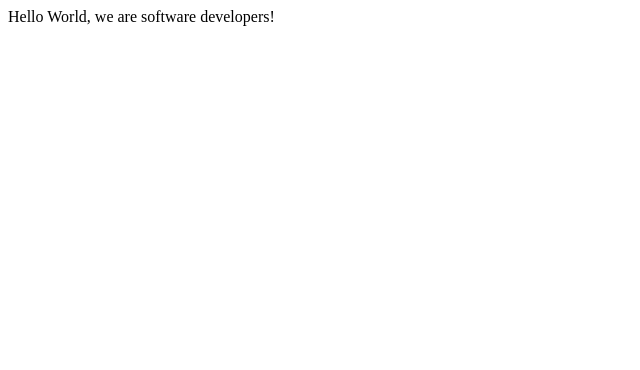
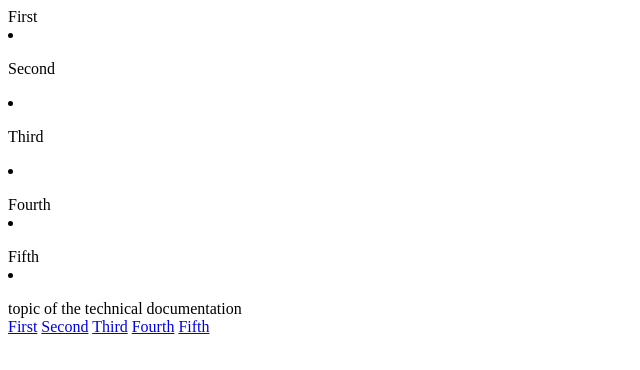
Before and after one commit to Fahim-Khan-P/project-2, a plain HTML site: page fcc-test-suite-template-master/index.html in a window 1280 px wide. Shown: the whole page, without its empty margins (0-640 px from the left). Drawn offline with Linux system fonts and the light colour scheme.

Commit message:
html code

```diff
--- a/fcc-test-suite-template-master/index.html
+++ b/fcc-test-suite-template-master/index.html
@@ -6,7 +6,55 @@
     <link rel="stylesheet" href="css/style.css">
   </head>
 
+
   <body>
+    <main id="main-doc">
+      <section class="main-section" id="First">
+        <header id="fh">First</header>
+        <li id="fl"></li>
+        <p id="fp1"></p>
+        <p id="fp2"></p>
+      </section>
+      <section class="main-section" id="Second">
+        <header id="sh">Second</header>
+        <p id="sp1"></p>
+        <li id="sl"></li>
+        <p id="sp2"></p>
+        <code id="fc"></code>
+         <code id="sc"></code>
+      </section>
+      <section class="main-section" id="Third">
+        <header id="th">Third</header>
+        <code id="tc"></code>
+        <p id="tp1"></p>
+        <li id="tl"></li>
+        <p id="tp2"></p>
+      </section>
+      <section class="main-section" id="Fourth">
+        <header id="fh">Fourth</header>
+        <code id="fc"></code>
+        <li id="fl"></li>
+        <p id="fp1"></p>
+        <p id="fp2"></p>
+      </section>
+      <section class="main-section" id="Fifth">
+        <header id="fih">Fifth</header>
+        <li id="fil"></li>
+        <p id="fip1"></p>
+        <p id="fip2"></p>
+        <code id="fic"></code>
+      </section>
+    </main>
+    <nav id="navbar">
+      <header>topic of the technical documentation</header>
+      <a class="nav-link" href="#First">First</a>
+      <a class="nav-link" href="#Second">Second</a>
+      <a class="nav-link" href="#Third">Third</a>
+      <a class="nav-link" href="#Fourth">Fourth</a>
+      <a class="nav-link" href="#Fifth">Fifth</a>
+      </nav>
+
+
     <script src="https://cdn.freecodecamp.org/testable-projects-fcc/v1/bundle.js"></script>
 
     <!--
@@ -22,6 +70,6 @@
 
     -->
     <script  src="js/index.js"></script>
-    Hello World, we are software developers!
+
   </body>
 </html>
```
